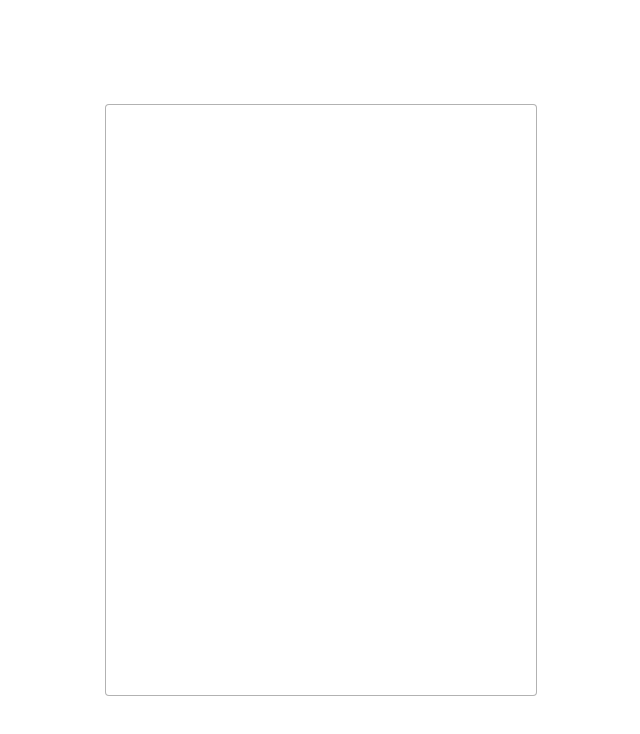
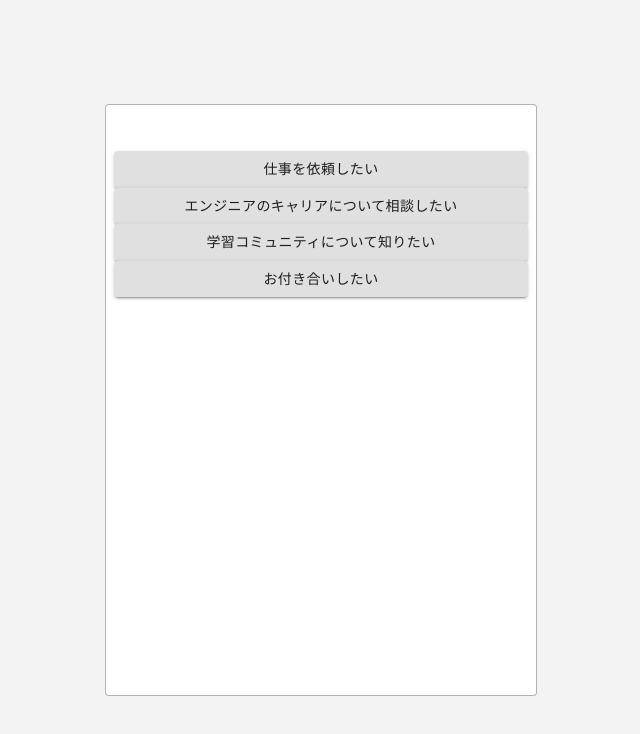
Before and after one commit to tom-waka/refuse-game, a React (Create React App) app: page / in a window 1280 px wide. Shown: the top 734 px of the page, without its empty margins (319-959 px from the left). Built offline with nearby package versions, Linux system fonts and the light colour scheme.

Commit message:
回答ボタンの実装

```diff
--- a/src/App.jsx
+++ b/src/App.jsx
@@ -1,6 +1,7 @@
 import React from 'react';
 import './assets/styles/style.css';
 import defaultDataset from './dataset';
+import {AnswersList} from './components/index';
 
 export default class App extends React.Component{
   constructor(props) {
@@ -14,12 +15,24 @@
     }
   }
 
+  initAnswer = () => {
+    const initDataset = this.state.dataset[this.state.currentId];
+    const initAnswers = initDataset.answers;
+    this.setState( {
+      answers: initAnswers
+    })
+  }
+
+  componentDidMount() {
+    this.initAnswer();
+  }
+
   render() {
     return (
       <div>
         <section className="c-section">
           <div className="c-box">
-
+            <AnswersList answers={this.state.answers}/>
           </div>
         </section>
 
--- a/src/assets/styles/style.css
+++ b/src/assets/styles/style.css
@@ -2,6 +2,7 @@
   position: relative;
   height: 100vh;
   width: 100%;
+  background: #f3f3f3;
 }
 
 .c-box {
@@ -27,6 +28,7 @@
   flex-flow: column;
   justify-content: flex-end;
   height: 192px;
+  padding: 0 0.5rem;
 }
 
 .p-chat__bubble {
--- /dev/null
+++ b/src/components/Answer.jsx
@@ -0,0 +1,20 @@
+import React from 'react';
+import { makeStyles } from '@material-ui/core/styles';
+import Button from '@material-ui/core/Button';
+
+const useStyles = makeStyles((theme) => ({
+  root: {
+
+  },
+}));
+
+const Answer = (props) => {
+  // const classes = useStyles();
+  return(
+    <Button variant="contained">
+      {props.content}
+    </Button>
+  )
+}
+
+export default Answer;
--- /dev/null
+++ b/src/components/AnswersList.jsx
@@ -0,0 +1,14 @@
+import React from 'react';
+import {Answer} from './index';
+
+const AnswersList = (props) => {
+  return(
+    <div className="c-grid__answer">
+      {props.answers.map((value, index) => {
+        return <Answer content={value.content} key={index.toString()}/>
+      })}
+    </div>
+  )
+}
+
+export default AnswersList;
--- /dev/null
+++ b/src/components/index.js
@@ -0,0 +1,2 @@
+export {default as AnswersList} from './AnswersList';
+export {default as Answer} from './Answer';
```
